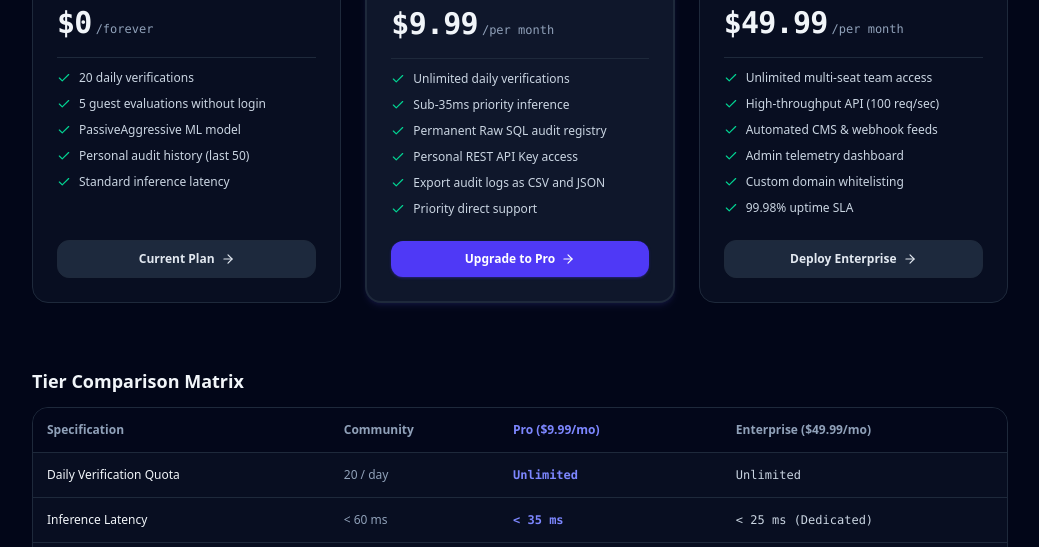
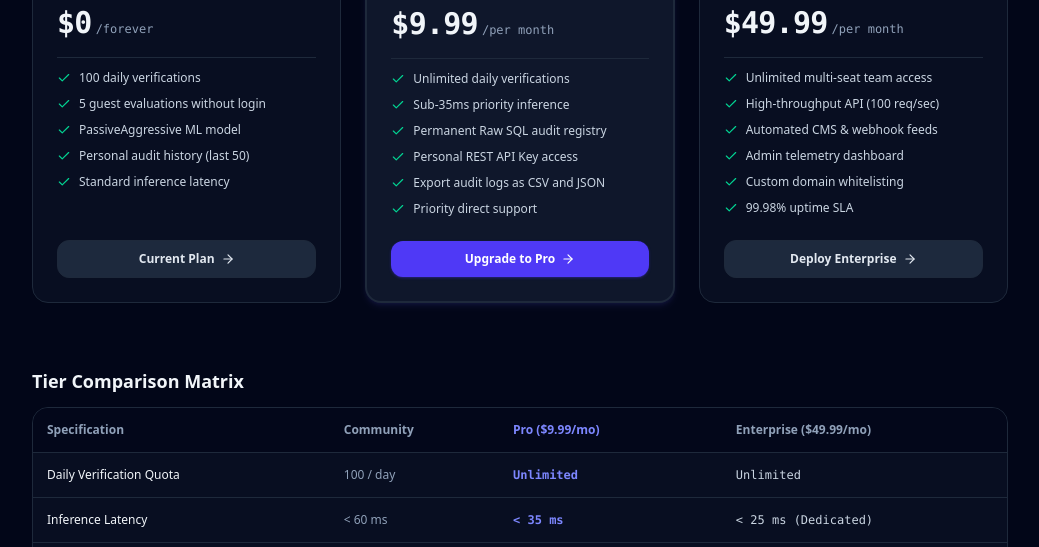
Before and after one commit to hmmdsiyam-maker/fake-news-detection, a Next.js app in the folder fake-news-ui/: page /pricing in a window 1280 px wide. Shown: the part 493-1040 px from the top of the page, without its empty margins (120-1159 px from the left). Built offline with nearby package versions, Linux system fonts and the light colour scheme; no server answers.

Commit message:
feat: Increase daily free limit to 100 verifications

```diff
--- a/fake-news-ui/src/app/pricing/page.tsx
+++ b/fake-news-ui/src/app/pricing/page.tsx
@@ -22,7 +22,7 @@ export default function PricingPage() {
       period: "forever",
       desc: "For individual readers and occasional claim verification.",
       features: [
-        "20 daily verifications",
+        "100 daily verifications",
         "5 guest evaluations without login",
         "PassiveAggressive ML model",
         "Personal audit history (last 50)",
@@ -99,7 +99,7 @@ export default function PricingPage() {
   };
 
   const featureMatrix = [
-    { feature: "Daily Verification Quota", free: "20 / day", pro: "Unlimited", ent: "Unlimited" },
+    { feature: "Daily Verification Quota", free: "100 / day", pro: "Unlimited", ent: "Unlimited" },
     { feature: "Inference Latency", free: "< 60 ms", pro: "< 35 ms", ent: "< 25 ms (Dedicated)" },
     { feature: "REST API Access", free: "No", pro: "Yes (Personal)", ent: "Yes (Multi-Seat)" },
     { feature: "Raw SQL Audit History", free: "50 records", pro: "Unlimited", ent: "Unlimited + Export" },
--- a/fake-news-ui/src/components/modals/PricingModal.tsx
+++ b/fake-news-ui/src/components/modals/PricingModal.tsx
@@ -95,7 +95,7 @@ export const PricingModal: React.FC<PricingModalProps> = ({
               <div className="pt-3 border-t border-slate-200 dark:border-slate-800 space-y-2 text-xs">
                 <div className="flex items-center gap-2 text-slate-700 dark:text-slate-300">
                   <CheckCircle2 className="w-3.5 h-3.5 text-emerald-600 dark:text-emerald-400 shrink-0" />
-                  <span><strong>20 Daily</strong> AI Verifications</span>
+                  <span><strong>100 Daily</strong> AI Verifications</span>
                 </div>
                 <div className="flex items-center gap-2 text-slate-700 dark:text-slate-300">
                   <CheckCircle2 className="w-3.5 h-3.5 text-emerald-600 dark:text-emerald-400 shrink-0" />
--- a/fake-news-ui/src/constants/presets.ts
+++ b/fake-news-ui/src/constants/presets.ts
@@ -117,4 +117,4 @@ export const PRESETS = {
 };
 
 export const GUEST_USAGE_LIMIT = 5;
-export const DAILY_FREE_LIMIT = 20;
+export const DAILY_FREE_LIMIT = 100;
```
Also changed, not shown: 1 other file (tests, documents, lock files or other folders).
